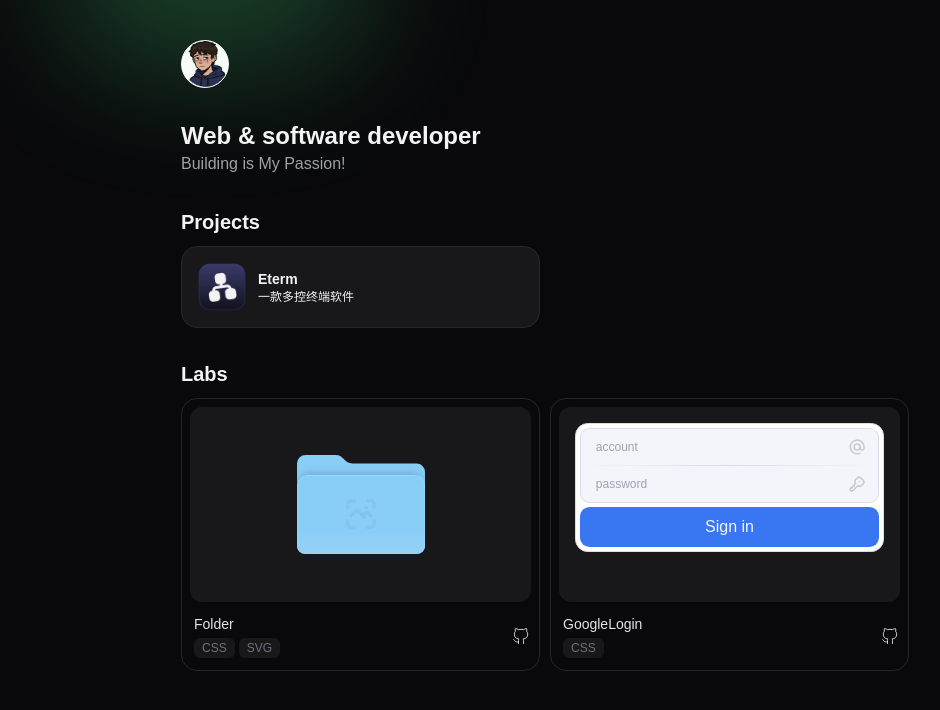
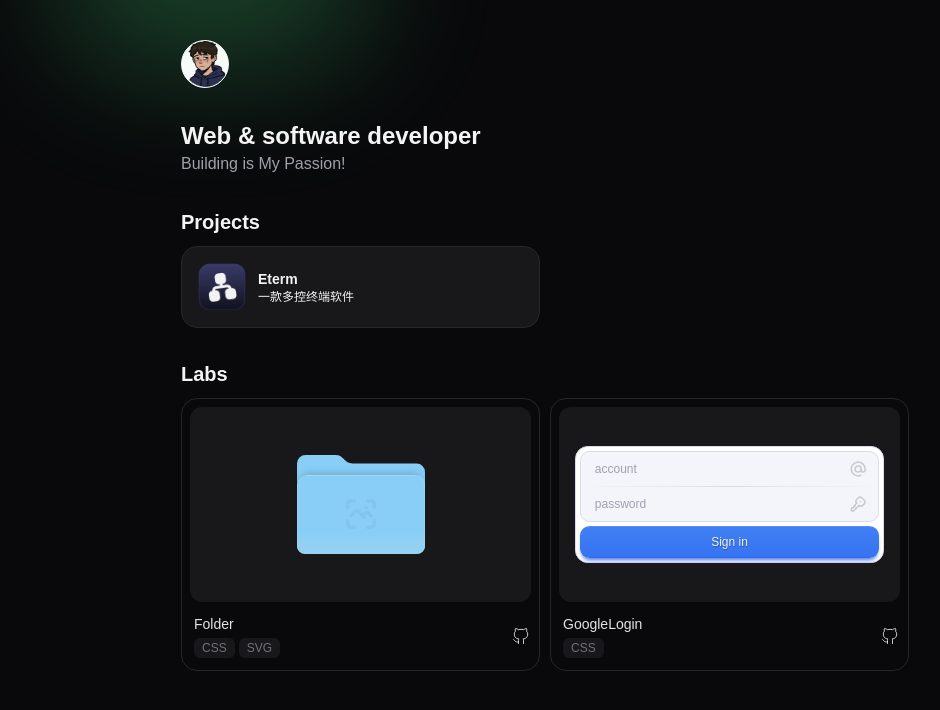
Before and after one commit to oopserian/oopserian.github.io, a React (Vite) app: page / in a window 1280 px wide. Shown: the top 710 px of the page, without its empty margins (95-1035 px from the left). Built offline with nearby package versions, Linux system fonts and the light colour scheme.

Commit message:
chore:login lab

```diff
--- a/src/data/labs/google-login/page.tsx
+++ b/src/data/labs/google-login/page.tsx
@@ -1,23 +1,29 @@
+import { useState } from "react";
 import "./style.css";
-import { IconAt,IconKey } from "@tabler/icons-react";
+import { IconAt, IconKey } from "@tabler/icons-react";
+import { cn } from "@/lib/utils";
 
 export default function GoogleLogin() {
+    const [error, setError] = useState(false);
     return (
         <div className="google-login-wrap">
             <div className="sign-wrap">
                 <form>
                     <div className="field-wrap">
                         <div className="input-wrap">
-                            <input id="account" placeholder="account" type="text" />
-                            <IconAt/>
+                            <input autoComplete="off" id="account" placeholder="account" type="text" />
+                            <IconAt />
                         </div>
                         <span className="split-line"></span>
-                        <div className="input-wrap">
-                            <input id="password" placeholder="password" type="password" />
-                            <IconKey/>
+                        <div className={cn(
+                            'input-wrap',
+                            { 'error': error }
+                        )}>
+                            <input autoComplete="off" onInput={() => setError(false)} id="password" placeholder="password" type="password" />
+                            <IconKey />
                         </div>
                     </div>
-                    <button type="button">Sign in</button>
+                    <button onClick={() => setError(true)} type="button">Sign in</button>
                 </form>
             </div>
         </div>
--- a/src/data/labs/google-login/style.css
+++ b/src/data/labs/google-login/style.css
@@ -4,21 +4,51 @@
     display: flex;
     align-items: center;
     justify-content: center;
+    padding: 1rem;
+
+    .sign-wrap {
+        width: 100%;
+    }
 
     .input-wrap {
+        --color: #3977f2;
+        position: relative;
         display: flex;
         align-items: center;
         gap: 0.25rem;
-        border: 2px solid transparent;
-        border-radius: 0.6rem;
+        border: 1px solid transparent;
+        border-radius: 0.55rem;
         color: #212121;
         padding: 0 0.6rem;
+        transition: .3s ease;
+        transform-origin: center;
+        transition-property: border-color, transform, box-shadow;
+        will-change: transform;
+
+        &.error {
+            --color: red;
+            border-color: var(--color);
+
+            input::placeholder {
+                color: var(--color);
+                opacity: 0.6;
+            }
+
+            svg {
+                color: var(--color);
+                opacity: 1;
+            }
+        }
 
         &:focus-within {
-            border: 2px solid #3977f2;
+            z-index: 2;
+            border-color: var(--color);
+            background: #FFF;
+            transform: scale3d(1.02, 1.1, 1);
+            box-shadow: 0 8px 8px -2px rgba(69, 114, 233, 0.25);
 
             svg {
-                color: #3977f2;
+                color: var(--color);
                 opacity: 1;
             }
         }
@@ -40,14 +70,9 @@
             width: 1.25rem;
             height: 1.25rem;
             opacity: 0.2;
+            transition: .3s ease;
+            transition-property: opacity, color;
         }
-    }
-
-    .sign-wrap {
-        width: 100%;
-        height: 100%;
-        /* background: #f4f5fa; */
-        padding: 1rem;
     }
 
     form {
@@ -75,9 +100,34 @@
     }
 
     button {
+        position: relative;
         width: 100%;
-        line-height: 2.5rem;
-        background: #3977f2;
+        line-height: 2rem;
+        background: linear-gradient(to bottom, #4280f4, #3573f1);
+        box-shadow: 0 4px 4px -2px rgba(69, 114, 233, 1);
         border-radius: 0.6rem;
+        font-size: 0.75rem;
+        text-shadow: 0.5px 0.5px 1px rgba(0, 0, 0, 0.3);
+        transition: .3s ease;
+        transition-property: box-shadow;
+        will-change: transition-property;
+
+        &::after {
+            content: '';
+            position: absolute;
+            top: 0;
+            left: 0;
+            width: 100%;
+            height: 100%;
+            border-top: 1px solid rgba(255, 255, 255, 1);
+            border-bottom: 1px solid #002c9d;
+            z-index: 2;
+            opacity: 0.1;
+            border-radius: inherit;
+        }
+
+        &:active {
+            box-shadow: 0 4px 4px -2px rgba(69, 114, 233, 0.7);
+        }
     }
 }
```
